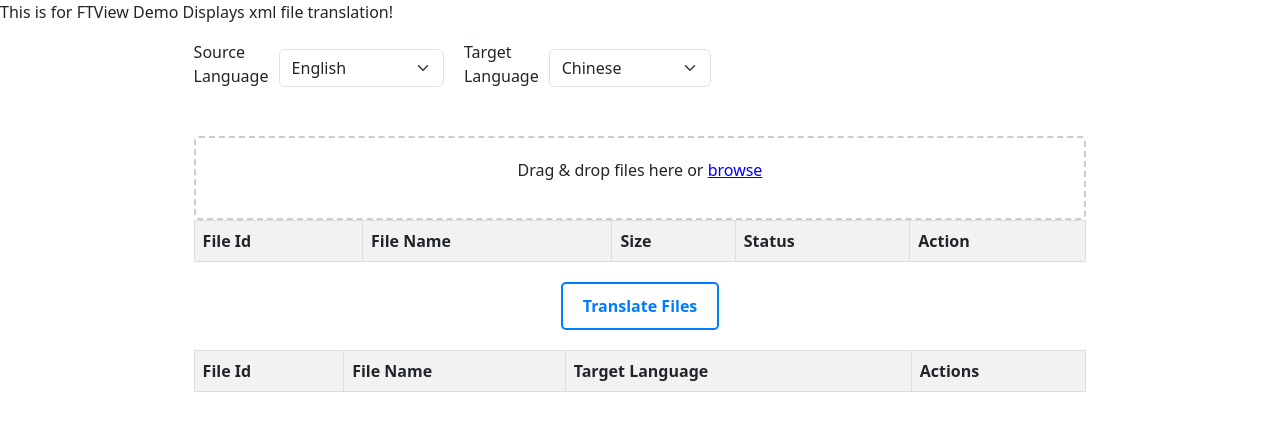
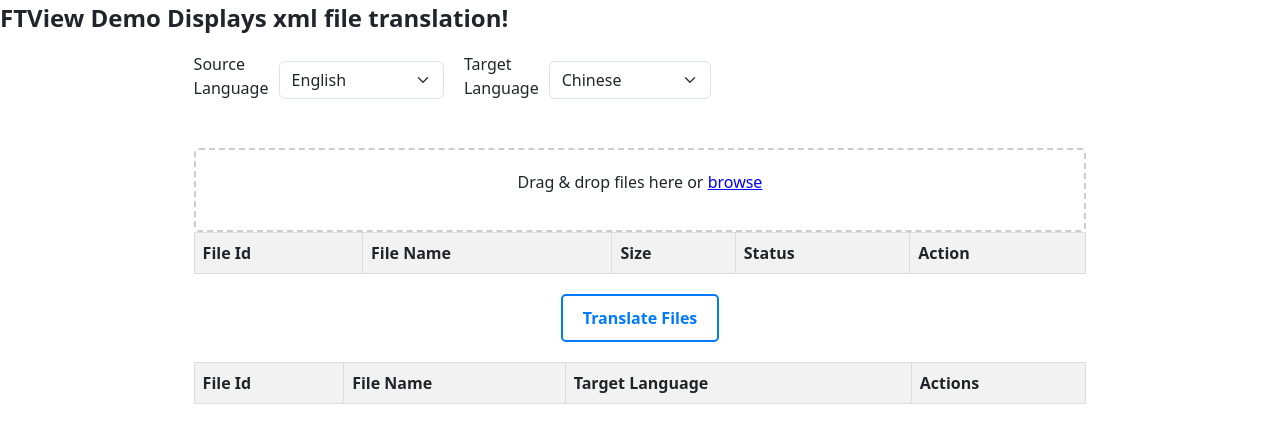
Before and after one commit to fionayuanwei0221/XmlFileTranslation, an Angular app: page / in a window 1280 px wide. Shown: the top 442 px of the page. Built offline with nearby package versions, Linux system fonts and the light colour scheme.

Commit message:
update style for header

```diff
--- a/src/app/features/translation/translation.component.css
+++ b/src/app/features/translation/translation.component.css
@@ -2,6 +2,12 @@
   display: flex;
   flex-direction: column;
   align-items: center;
+}
+
+.header {
+  font-size: 24px; /* Adjust the font size as needed */
+  font-weight: bold; /* Make the text bold */
+  /* Add any other styles you want for the header */
 }
 
 .language-panel {
--- a/src/app/features/translation/translation.component.html
+++ b/src/app/features/translation/translation.component.html
@@ -1,4 +1,4 @@
-<p>This is for FTView Demo Displays xml file translation!</p>
+<p class="header">FTView Demo Displays xml file translation!</p>
 
 <div class="container">
 <div class="language-panel">
```
